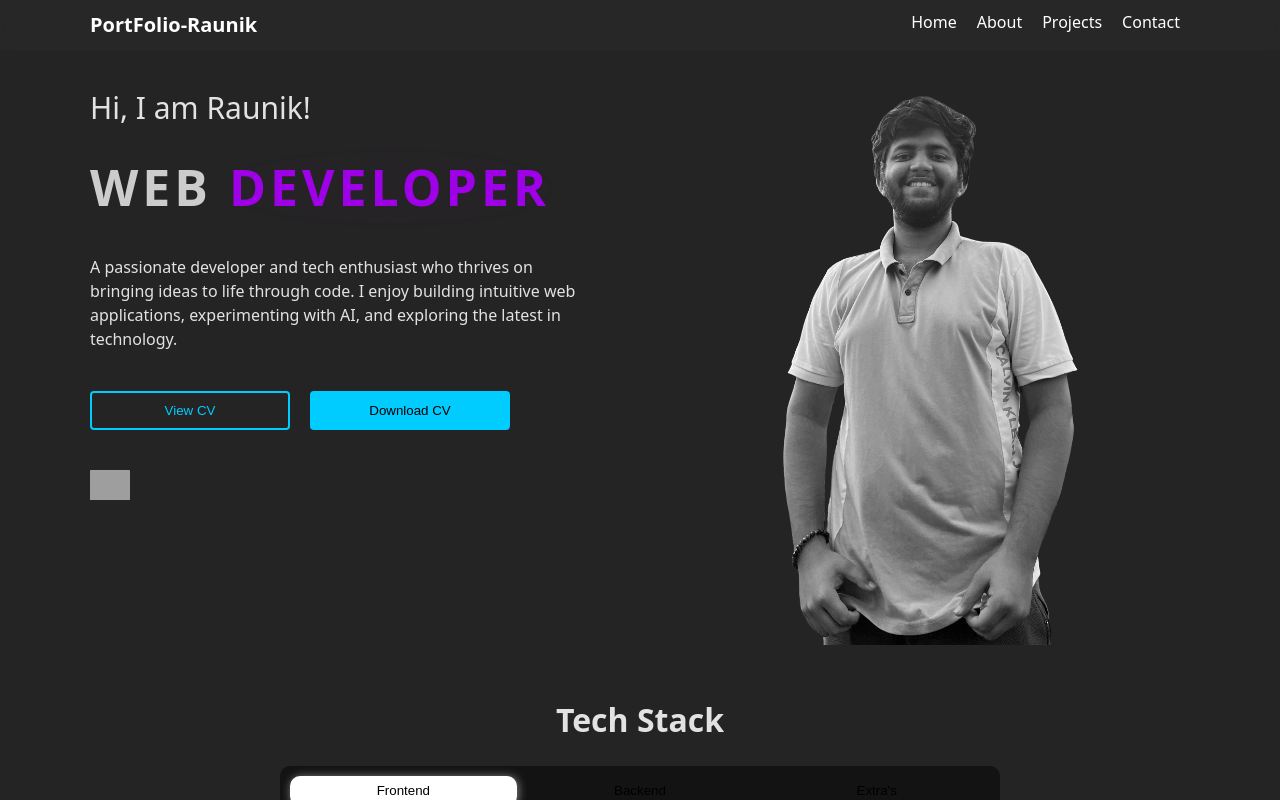
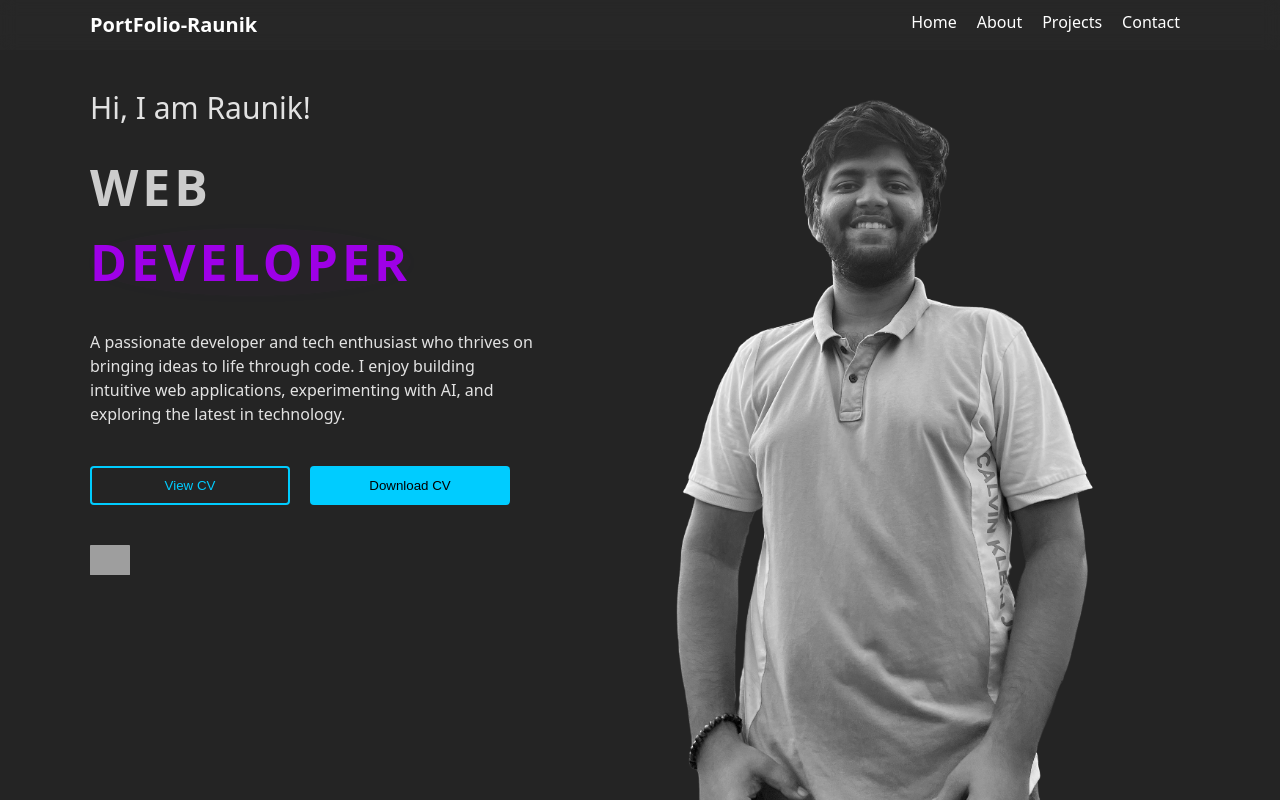
Before and after one commit to raunikdev/raunikportfolio, a React (Vite) app: page / in a window 1280 px wide. Shown: the top 800 px of the page. Built offline with nearby package versions, Linux system fonts and the light colour scheme; grey boxes are pictures that could not be loaded.

Commit message:
removed the width for profile-pic

```diff
--- a/src/components/css/Home.css
+++ b/src/components/css/Home.css
@@ -1,18 +1,20 @@
 #Home {
-    padding-bottom: 100px;
+    /* padding-bottom: 100px; */
     /* width: 100%; */
     /* display: block; */
     display: grid;
     grid-template-columns: 1fr 1fr;
-    padding: 0px 40px;
+    /* padding: 0px 40px; */
     scroll-margin-top: 80px;
+    height: 99vh;
+    overflow: hidden;
 
 }
-
+/*
 #left-home {
     height: auto;
-    /* margin-top: 50px; */
-}
+    margin-top: 50px;
+} */
 
 .right-home {
     display: grid;
@@ -52,8 +54,8 @@
 .profile-pic {
     display: block;
     margin: auto auto;
-    max-width: 100%;
-    max-height: 70vh;
+    /* max-width: 100%; */
+    max-height: 99vh;
     padding: 30px;
     filter:grayscale(100%);
     transition: filter 0.3s;
@@ -133,7 +135,7 @@
     filter: grayscale(100%)
 }
 
-@media(min-width: 1151px) {
+@media(min-width: 1196px) {
     #Home {
         padding: 0 90px;
     }
```
